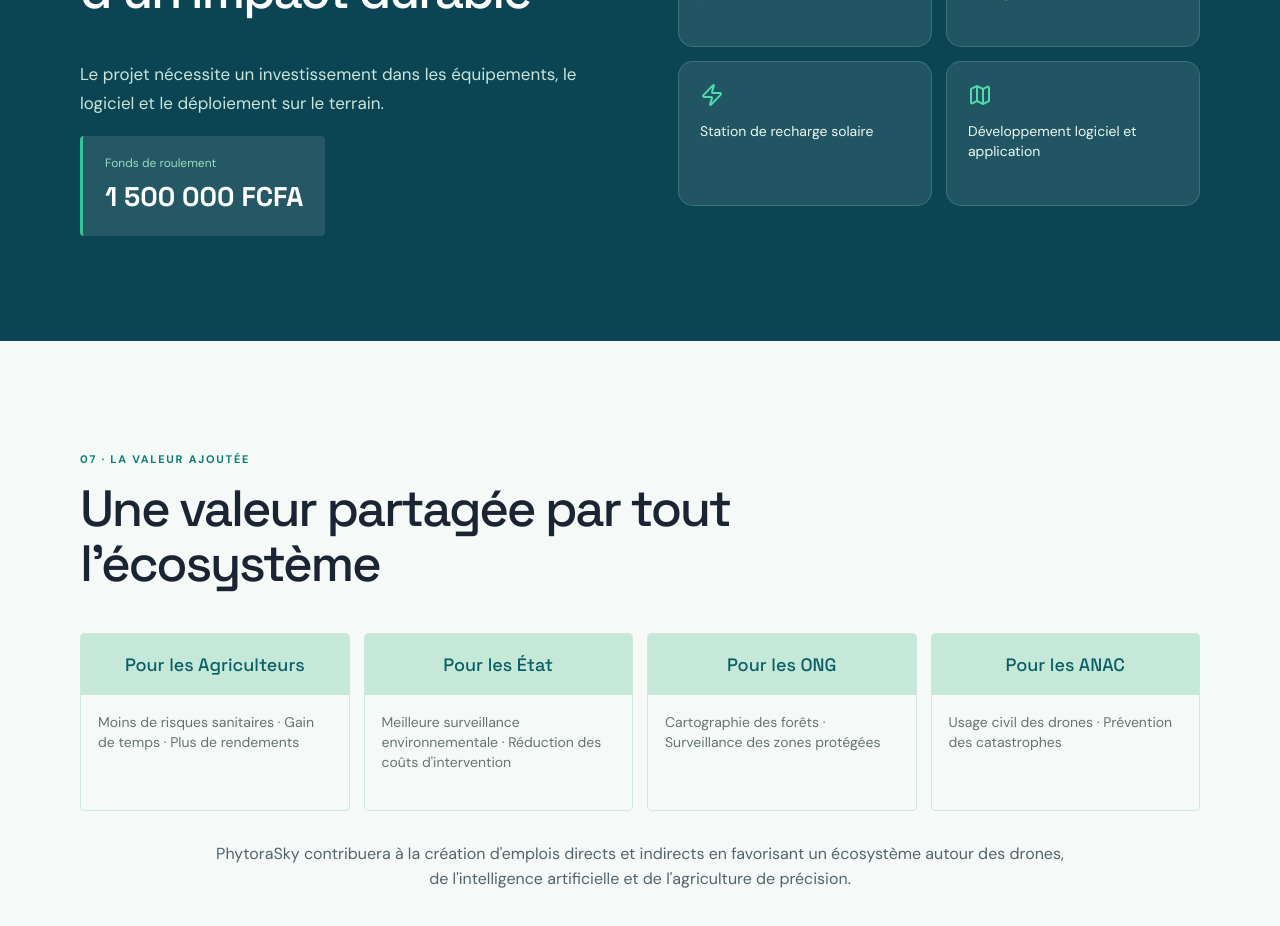
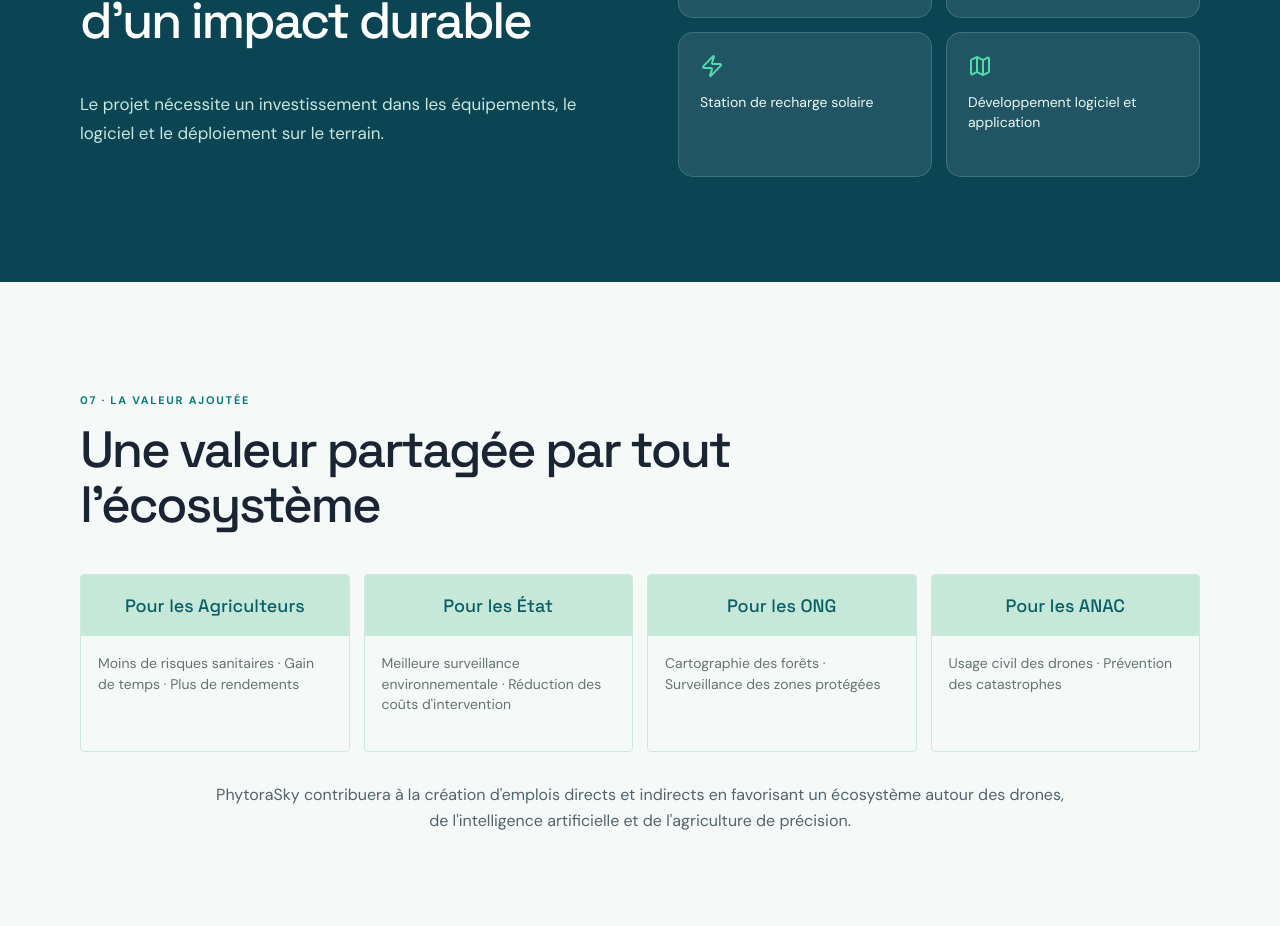
Before and after one commit to AYEDJE/PhytoraSky_Tech, a React (Vite) app in the folder PhytoraSky_Tech-main/: page / in a window 1280 px wide. Shown: the part 6600-7526 px from the top of the page. Built offline with nearby package versions, Linux system fonts and the light colour scheme.

Commit message:
modification et suppression

```diff
--- a/PhytoraSky_Tech-main/src/components/Investment.tsx
+++ b/PhytoraSky_Tech-main/src/components/Investment.tsx
@@ -16,10 +16,6 @@ export default function Investment() {
             Le projet nécessite un investissement dans les équipements, le logiciel et le
             déploiement sur le terrain.
           </p>
-          <div className="budget">
-            <span>Fonds de roulement</span>
-            <strong>1 500 000 FCFA</strong>
-          </div>
         </div>
         <div className="investment-list">
           {investmentItems.map((item) => {
```
